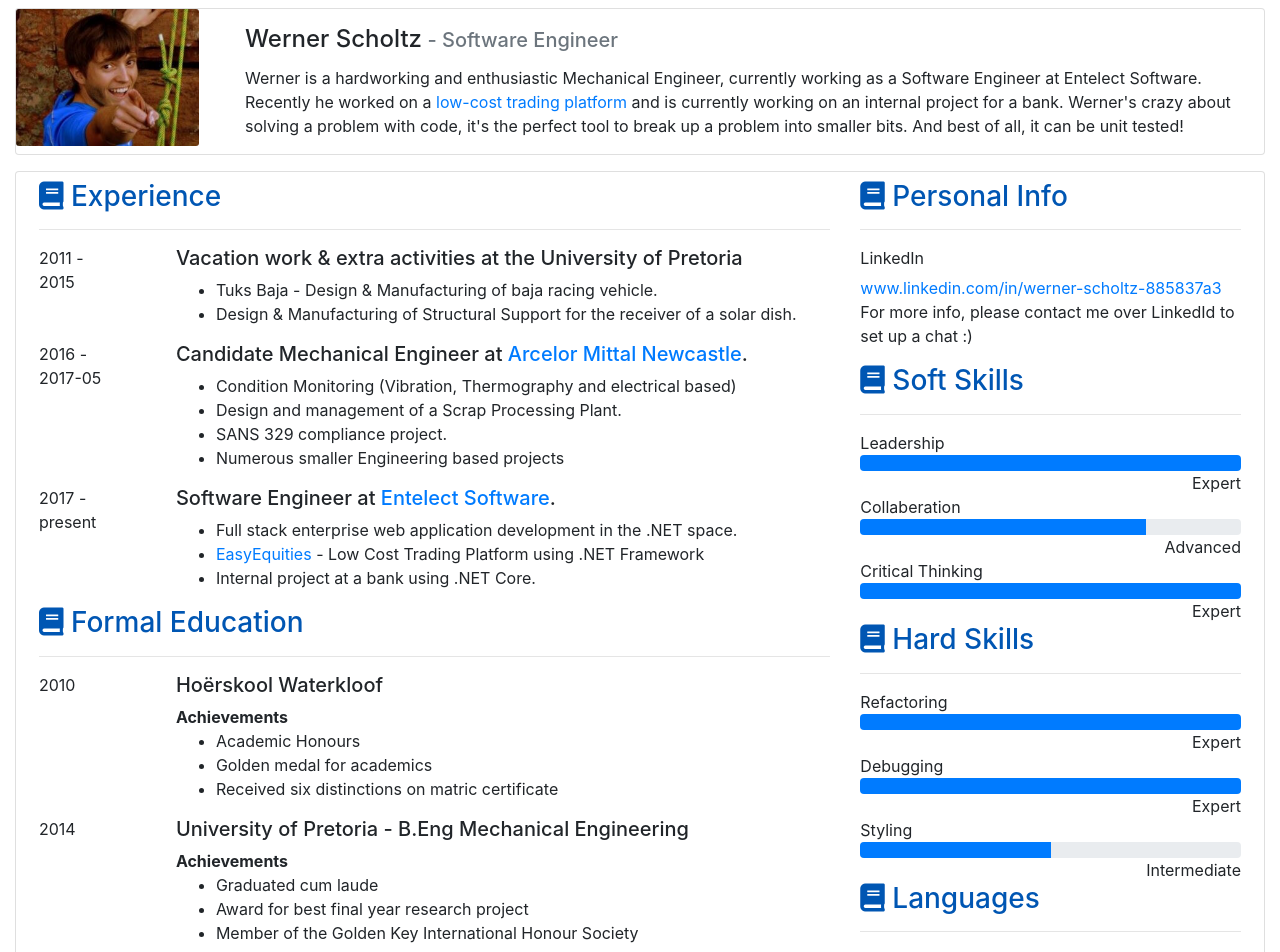
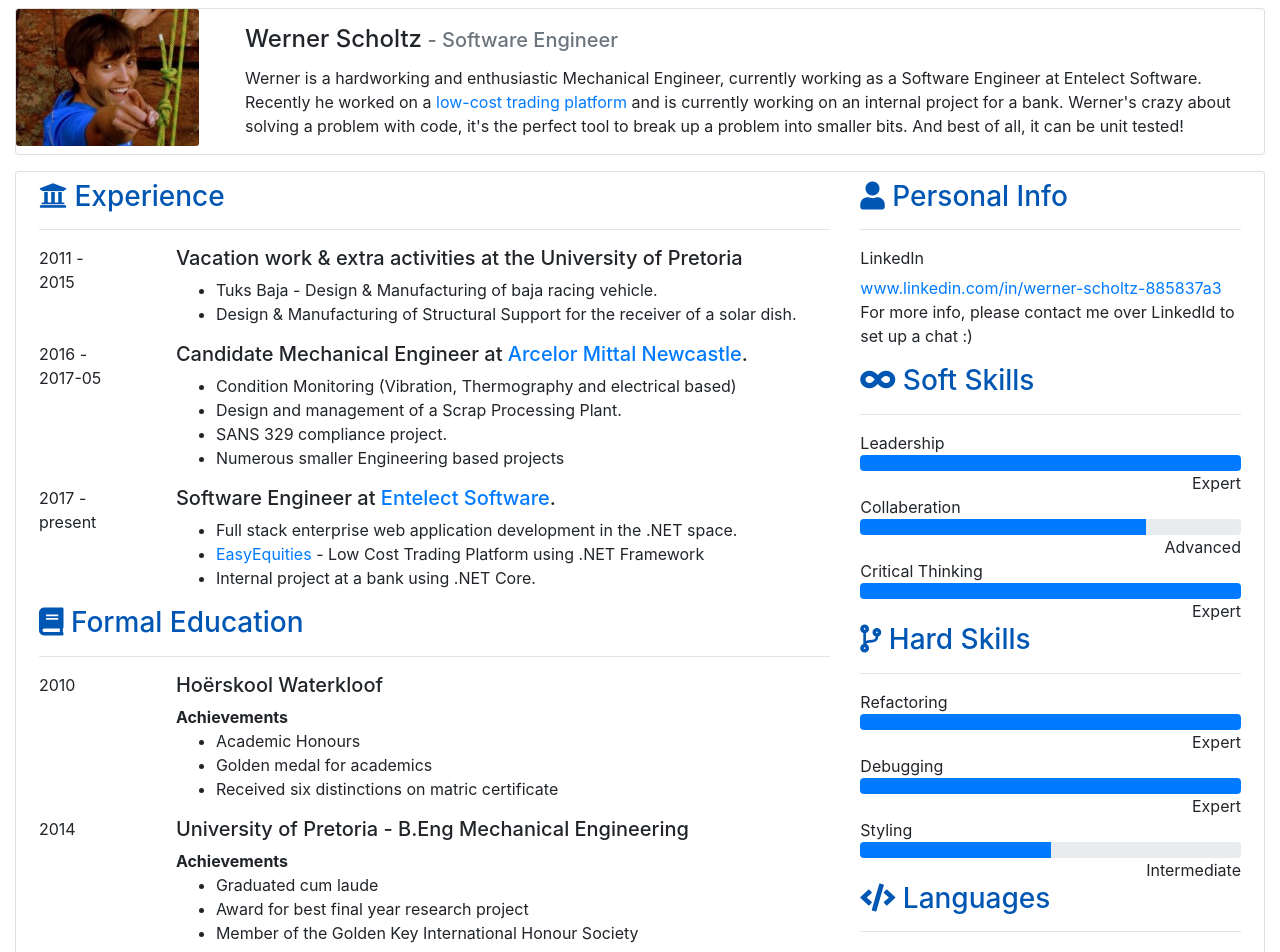
Before and after one commit to WernerScholtz/Resume, an Angular app: page / in a window 1280 px wide. Shown: the top 952 px of the page. Built offline with nearby package versions, Linux system fonts and the light colour scheme.

Commit message:
Update icons

```diff
--- a/src/app/app.component.html
+++ b/src/app/app.component.html
@@ -30,7 +30,7 @@
 
             <h3 class="blue">
               <span class="icon">
-                <i class="fas fa-book"></i>
+                <i class="fas fa-university"></i>
               </span>
               Experience
             </h3>
@@ -125,7 +125,7 @@
           <div class="col">
             <h3 class="blue">
               <span class="icon">
-                <i class="fas fa-book"></i>
+                <i class="fas fa-user"></i>
               </span>
               Personal Info
             </h3>
@@ -145,7 +145,7 @@
           <div class="col">
             <h3 class="blue">
               <span class="icon">
-                <i class="fas fa-book"></i>
+                <i class="fas fa-infinity"></i>
               </span>
               Soft Skills
             </h3>
@@ -185,7 +185,7 @@
           <div class="col">
             <h3 class="blue">
               <span class="icon">
-                <i class="fas fa-book"></i>
+                <i class="fas fa-code-branch"></i>
               </span>
               Hard Skills
             </h3>
@@ -225,7 +225,7 @@
           <div class="col">
             <h3 class="blue">
               <span class="icon">
-                <i class="fas fa-book"></i>
+                <i class="fas fa-code"></i>
               </span>
               Languages
             </h3>
```
